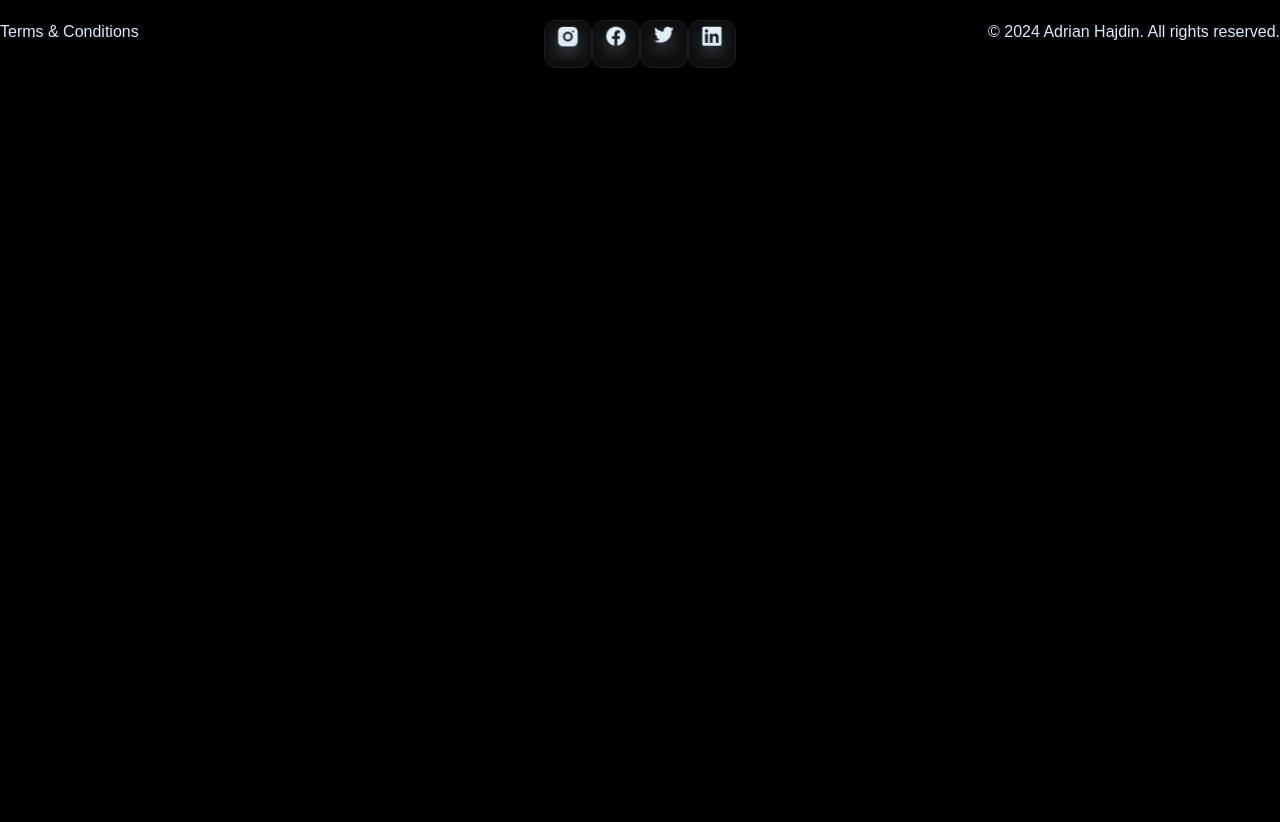
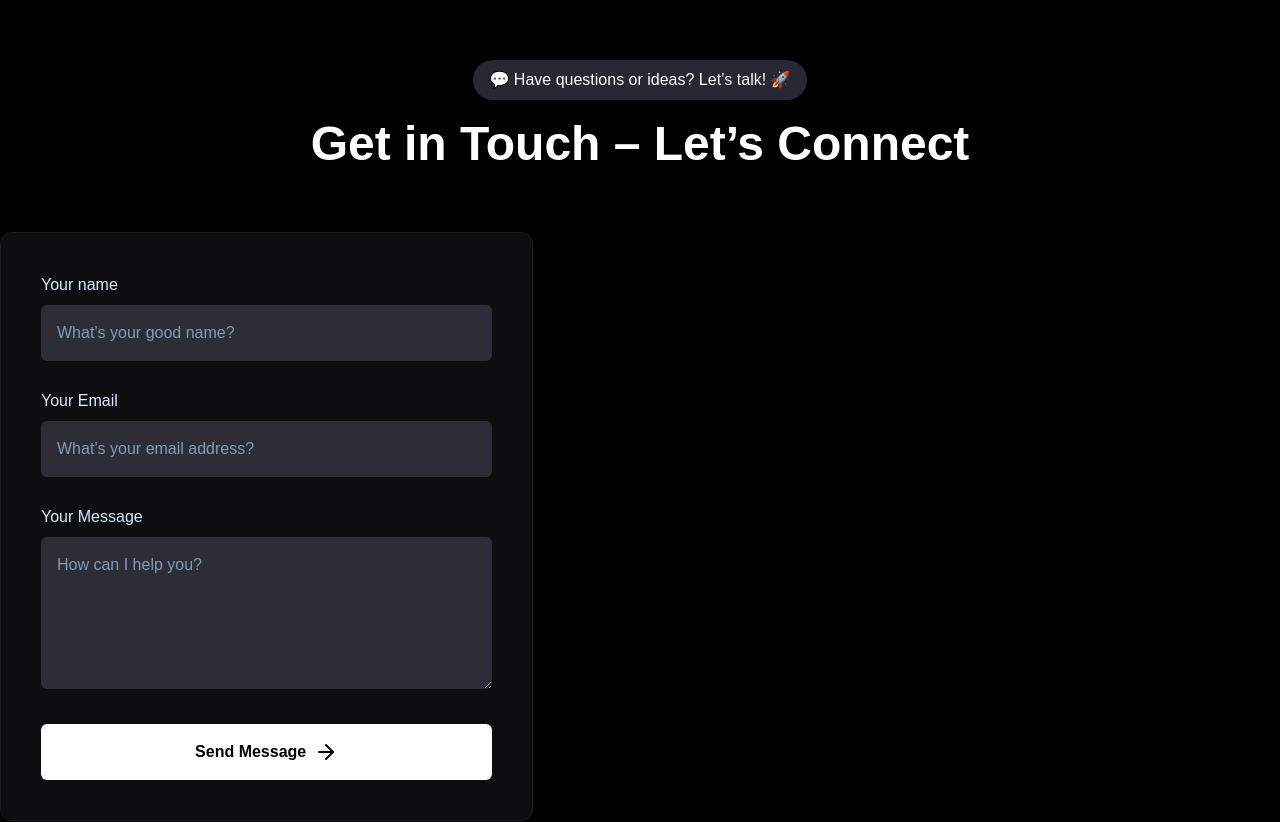
Before and after one commit to zava22/misr, a React (Vite) app: page / in a window 1280 px wide. Shown: the part 1160-1982 px from the top of the page. Before the commit the page ends 1268 px from the top, so only its background shows below. Built offline with nearby package versions, Linux system fonts and the light colour scheme.

Commit message:
feat: contact form section

```diff
--- a/src/App.jsx
+++ b/src/App.jsx
@@ -1,11 +1,13 @@
 import React from "react";
 import Testimonials from "./sections/Testimonials";
 import Footer from "./sections/Footer";
+import Contact from "./sections/Contact";
 
 const App = () => {
   return (
     <div>
       <Testimonials />
+      <Contact />
       <Footer />
     </div>
   );
--- /dev/null
+++ b/src/components/ContactForm.jsx
@@ -0,0 +1,55 @@
+import React from "react";
+
+const ContactForm = () => {
+  return (
+    <div className="flex-center bg-black-100 border border-black-50 rounded-xl p-10">
+      <form className="w-full flex flex-col gap-7">
+        <div>
+          <label className="block text-white-50 mb-2" htmlFor="name">
+            Your name
+          </label>
+          <input
+            type="text"
+            id="name"
+            placeholder="What’s your good name?"
+            className="w-full px-4 py-4 md:text-base text-sm placeholder:text-blue-50 bg-blue-100 rounded-md"
+          />
+        </div>
+
+        <div>
+          <label className="block text-white-50 mb-2" htmlFor="email">
+            Your Email
+          </label>
+          <input
+            type="email"
+            id="email"
+            placeholder="What’s your email address?"
+            className="w-full px-4 py-4 md:text-base text-sm placeholder:text-blue-50 bg-blue-100 rounded-md"
+          />
+        </div>
+
+        <div>
+          <label className="block text-white-50 mb-2" htmlFor="message">
+            Your Message
+          </label>
+          <textarea
+            id="message"
+            placeholder="How can I help you?"
+            rows="5"
+            className="w-full px-4 py-4 md:text-base text-sm placeholder:text-blue-50 bg-blue-100 rounded-md"
+          ></textarea>
+        </div>
+
+        <button
+          type="submit"
+          className="w-full py-4 bg-white text-black font-semibold rounded-md flex justify-center items-center gap-2"
+        >
+          Send Message
+          <img src="/images/arrow-right.svg" alt="arrow-right" className="" />
+        </button>
+      </form>
+    </div>
+  );
+};
+
+export default ContactForm;
--- a/src/index.css
+++ b/src/index.css
@@ -22,6 +22,8 @@ section {
   --color-black-50: #1c1c21;
   --color-black-100: #0e0e10;
   --color-black-200: #282732;
+  --color-blue-50: #839cb5;
+  --color-blue-100: #2d2d38;
 }
 
 @layer utilities {
--- /dev/null
+++ b/src/sections/Contact.jsx
@@ -0,0 +1,24 @@
+import React from "react";
+import TitleHeader from "../components/TitleHeader";
+import ContactForm from "../components/ContactForm";
+
+const Contact = () => {
+  return (
+    <section id="contact" className="flex-center py-10 md:py-20">
+      <div className="w-full h-full container">
+        <TitleHeader
+          title="Get in Touch – Let’s Connect"
+          sub="💬 Have questions or ideas? Let’s talk! 🚀"
+        />
+        <div className="grid grid-cols-1 md:grid-cols-12 mt-16">
+          <div className="md:col-span-5 col-span-12">
+            <ContactForm />
+          </div>
+          <div className="md:col-span-7 col-span-12"></div>
+        </div>
+      </div>
+    </section>
+  );
+};
+
+export default Contact;
```
Also changed, not shown: public/images/arrow-right.svg (added).
